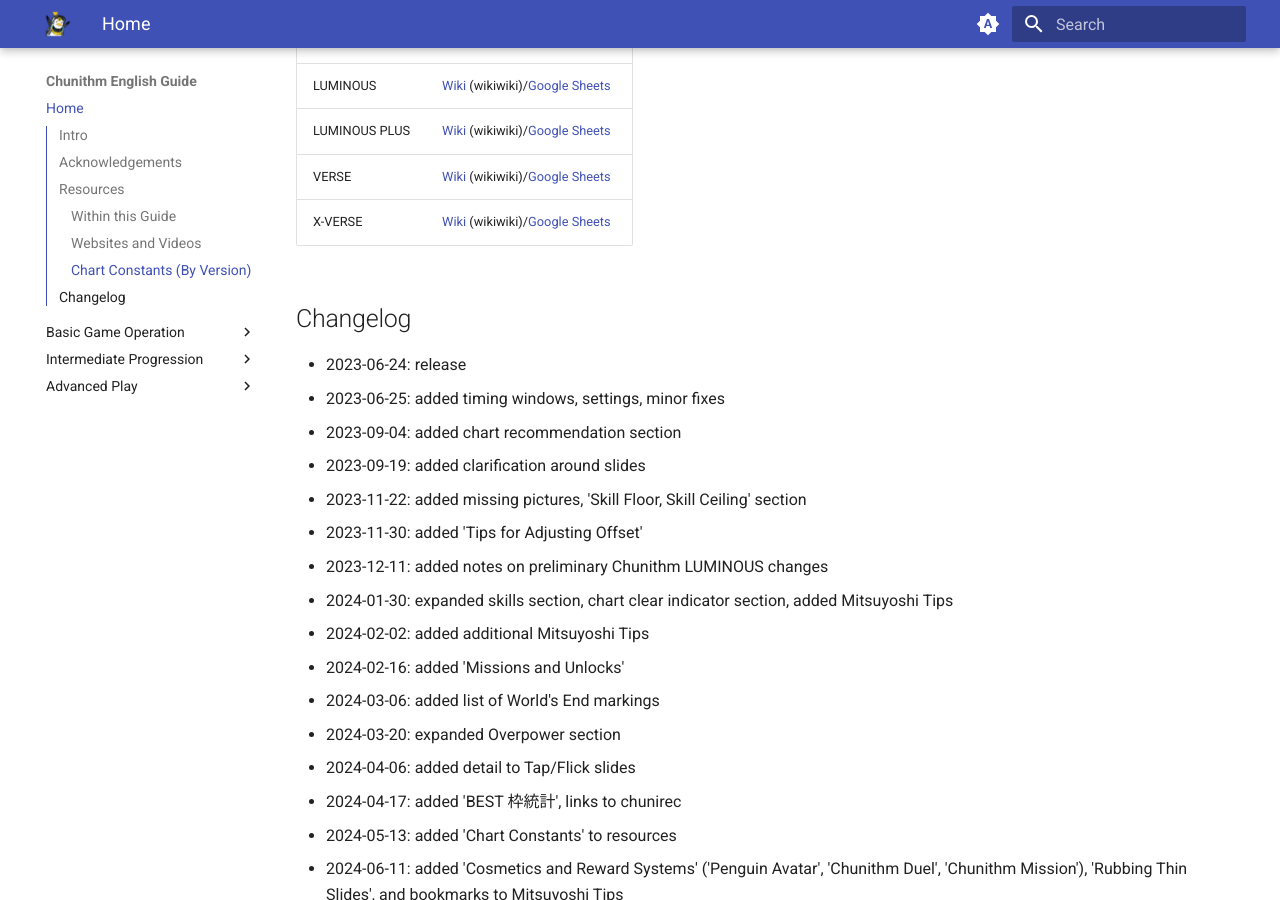
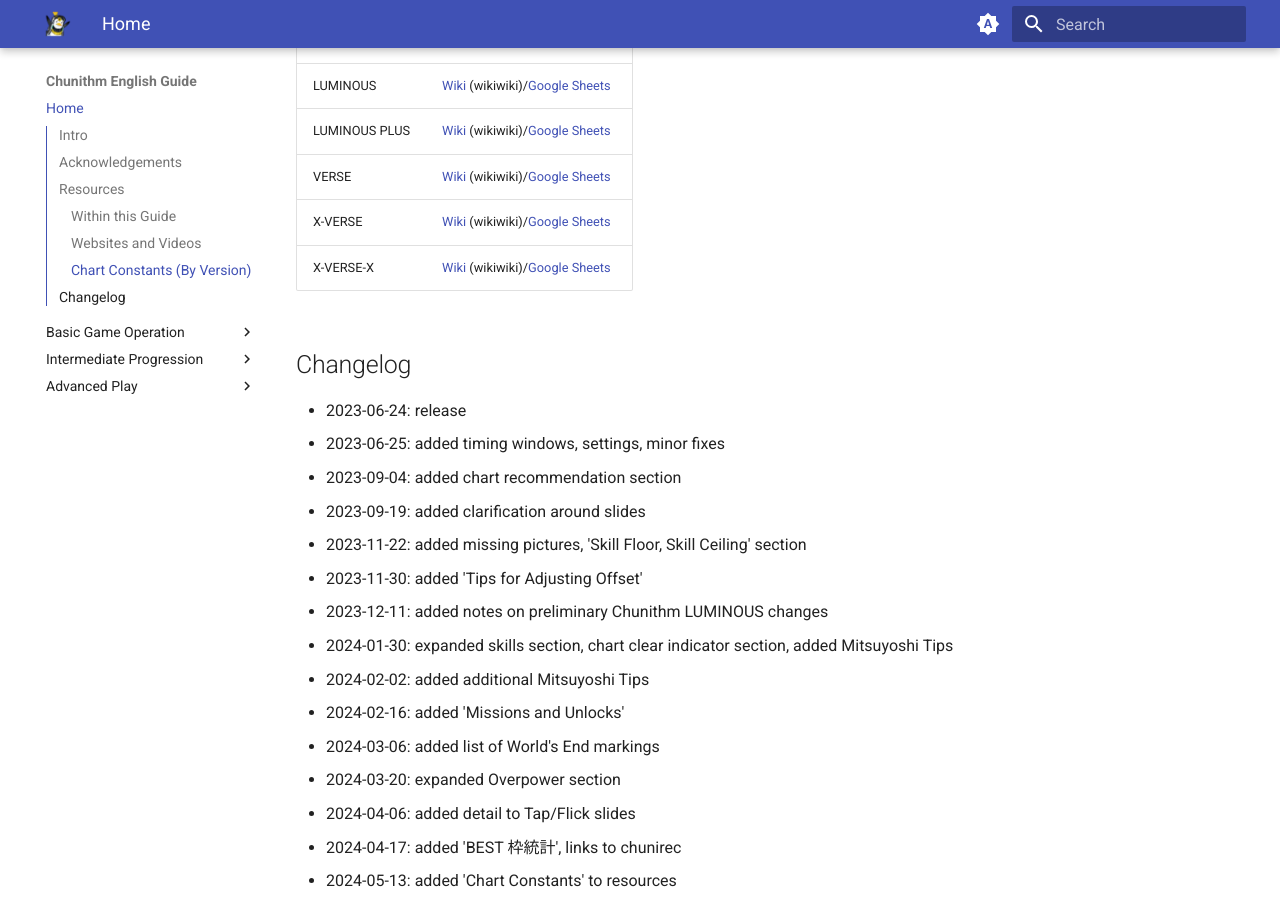
Before and after one commit to DarinMao/chunithm-org, an MkDocs documentation site: the page built from docs/index.md, in a window 1280 px wide and 900 px high, scrolled down 3540 px. Built offline with MkDocs 1.6.1 and Material for MkDocs 9.7.7, drawn with Linux system fonts in a browser that asks for light colours; emoji names are drawn with the system emoji font.

Commit message:
Update index.md
links for constants

```diff
--- a/docs/index.md
+++ b/docs/index.md
@@ -92,7 +92,8 @@ Special thanks to kyleforkbomb for hosting and helping port the English Chunithm
 | LUMINOUS      | [Wiki](https://wikiwiki.jp/chunithmwiki/CHUNITHM%20LUMINOUS%20%E6%A5%BD%E6%9B%B2%E4%B8%80%E8%A6%A7%28%E5%AE%9A%E6%95%B0%E9%A0%861%29) (wikiwiki)/[Google Sheets](https://docs.google.com/spreadsheets/d/1Nhr-lC1u11WPkUPVTatnNrKWCmVLglaA6hZHgh56N6w/edit#gid=1233839899)                                                                                        |
 | LUMINOUS PLUS | [Wiki](https://wikiwiki.jp/chunithmwiki/CHUNITHM%20LUMINOUS%20PLUS%20%E6%A5%BD%E6%9B%B2%E4%B8%80%E8%A6%A7%28%E5%AE%9A%E6%95%B0%E9%A0%861%29) (wikiwiki)/[Google Sheets](https://docs.google.com/spreadsheets/d/1ySnda8wjXIhWzCTJ4tqDi-XnZCABpQdWik9lUOqzHuM/edit?gid=1971412612#gid=1971412612)                                                                  |
 | VERSE         | [Wiki](https://wikiwiki.jp/chunithmwiki/CHUNITHM%20VERSE%20%E6%A5%BD%E6%9B%B2%E4%B8%80%E8%A6%A7%28%E5%AE%9A%E6%95%B0%E9%A0%861%29) (wikiwiki)/[Google Sheets](https://docs.google.com/spreadsheets/d/1NTGkrOoLdzOoaYyz7d4vDT3cW2Q6lZfoc1nvd7nlNLE/edit?gid=262760047#gid=262760047)                                                                              |
-| X-VERSE         | [Wiki](https://wikiwiki.jp/chunithmwiki/CHUNITHM%20X-VERSE%20%E6%A5%BD%E6%9B%B2%E4%B8%80%E8%A6%A7%28%E5%AE%9A%E6%95%B0%E9%A0%861%29) (wikiwiki)/[Google Sheets](https://docs.google.com/spreadsheets/d/1wewufZZ9iOy-3To6ITc_vwbUpfMhEVlGUKAmse2JgSs/edit?usp=sharing)                                                                              |
+| X-VERSE       | [Wiki](https://wikiwiki.jp/chunithmwiki/CHUNITHM%20X-VERSE%20%E6%A5%BD%E6%9B%B2%E4%B8%80%E8%A6%A7%28%E5%AE%9A%E6%95%B0%E9%A0%861%29) (wikiwiki)/[Google Sheets](https://docs.google.com/spreadsheets/d/1wewufZZ9iOy-3To6ITc_vwbUpfMhEVlGUKAmse2JgSs/edit?usp=sharing)                                                                              |
+| X-VERSE-X     | [Wiki](https://wikiwiki.jp/chunithmwiki/CHUNITHM%20X-VERSE-X%20%E6%A5%BD%E6%9B%B2%E4%B8%80%E8%A6%A7%28%E5%AE%9A%E6%95%B0%E9%A0%861%29) (wikiwiki)/[Google Sheets](https://docs.google.com/spreadsheets/d/1UgalRHELZBe4Wb4yKXffBJ6juj57bHgSdEWphCDsByE/edit?gid=1971412612#gid=1971412612)                                                                              |
 
 ## Changelog
 
```
